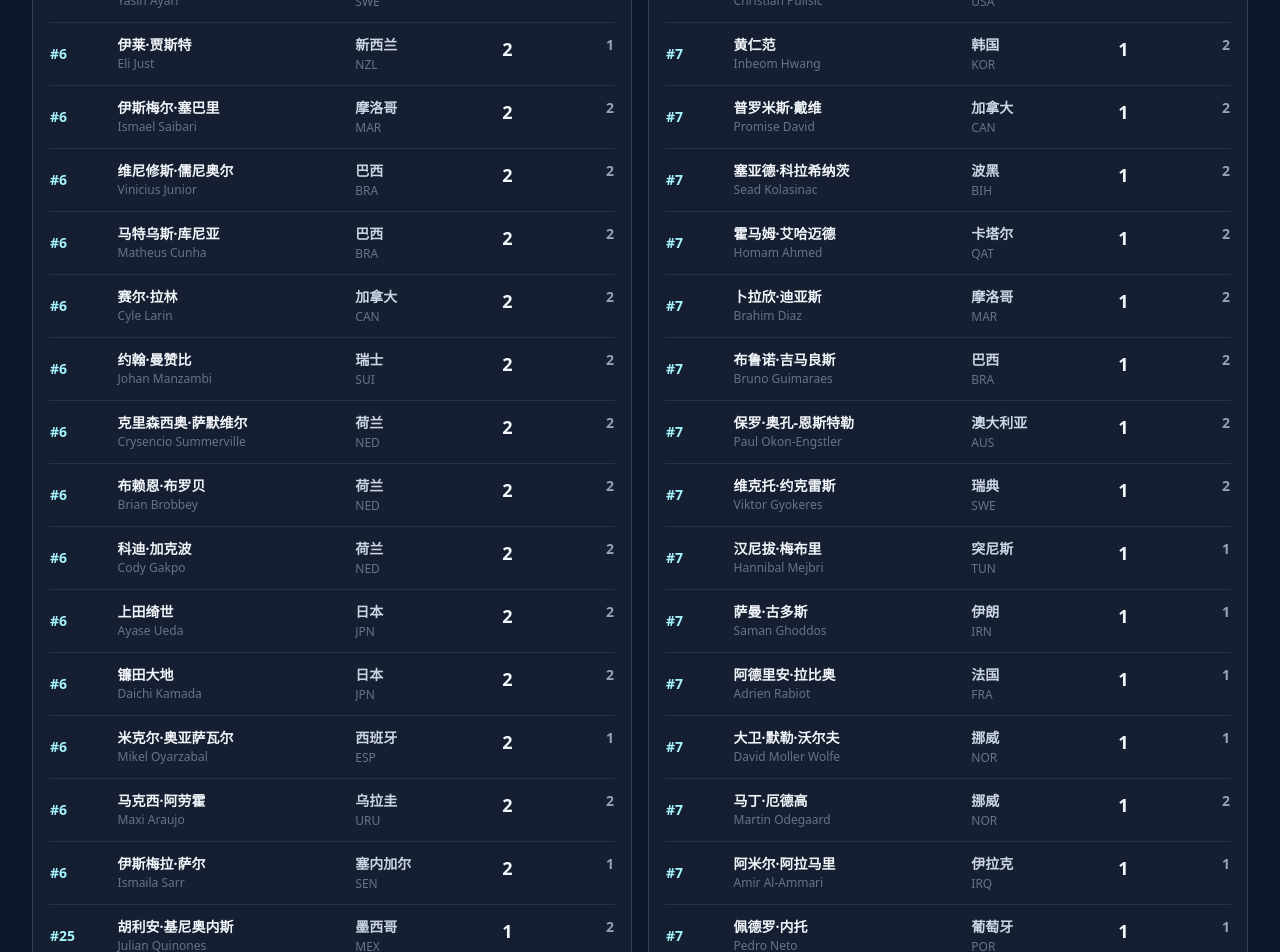
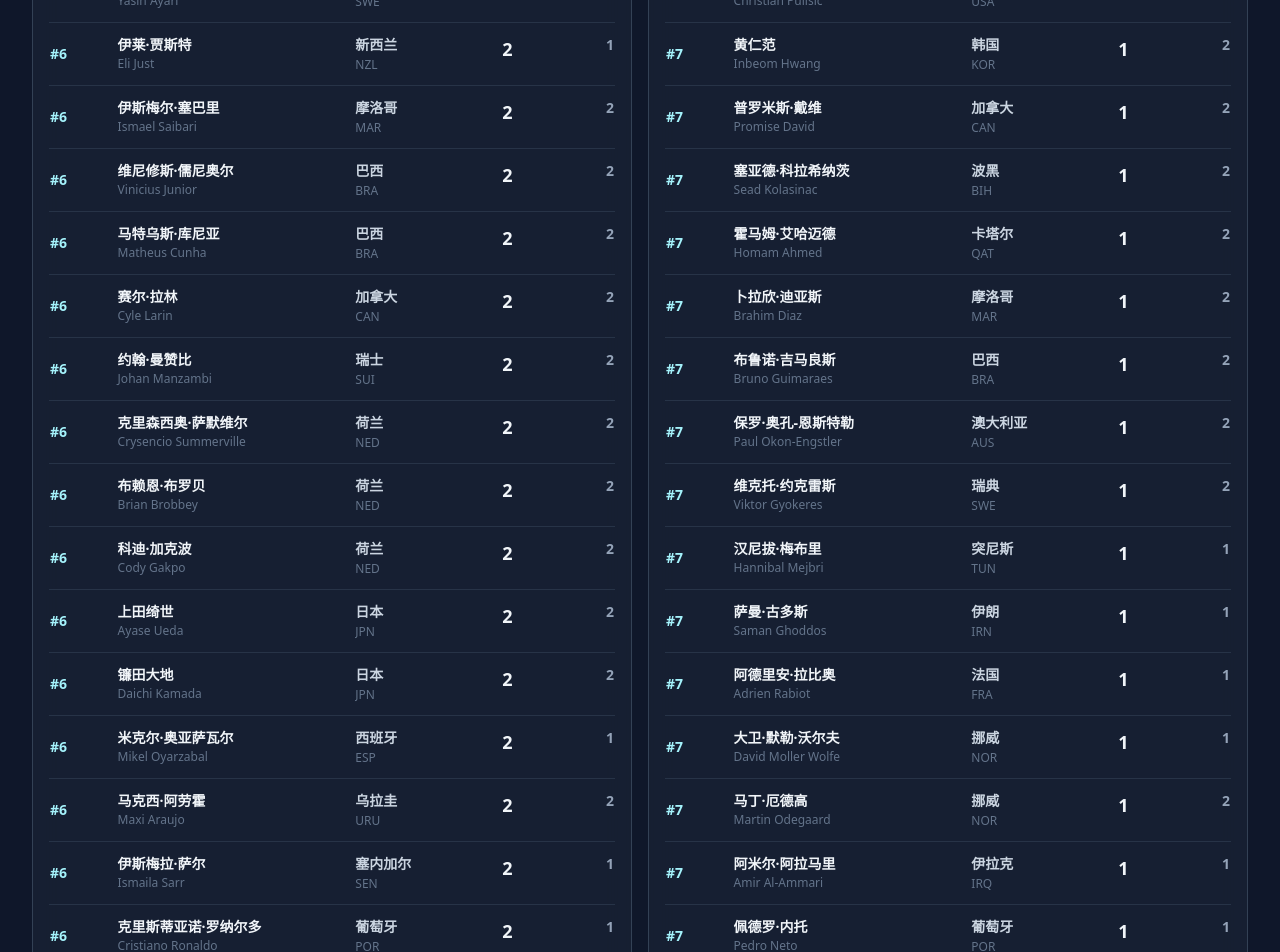
Before and after one commit to huayu2025ai-sketch/world-cup-26, a Next.js app: page /stats in a window 1280 px wide. Shown: the part 860-1812 px from the top of the page. Built offline with nearby package versions, Linux system fonts and the light colour scheme.

Commit message:
Update World Cup results and stats

```diff
--- a/constants/scheduleData.ts
+++ b/constants/scheduleData.ts
@@ -259,9 +259,17 @@ const matchInputs: ScheduleMatchInput[] = [
     { player: "阿明·古伊里", team: "阿尔及利亚", minute: "69'", type: "goal" },
     { player: "纳迪尔·本布阿里", team: "阿尔及利亚", minute: "82'", type: "goal" },
   ] },
-  { id: 45, stage: "分组赛", group: "K", date: "2026-06-23", etTime: "13:00", home: "葡萄牙", away: "乌兹别克斯坦", venue: "Hard Rock Stadium", city: "Miami" },
-  { id: 46, stage: "分组赛", group: "L", date: "2026-06-23", etTime: "16:00", home: "英格兰", away: "加纳", venue: "Gillette Stadium", city: "Boston" },
-  { id: 47, stage: "分组赛", group: "L", date: "2026-06-23", etTime: "19:00", home: "巴拿马", away: "克罗地亚", venue: "BMO Field", city: "Toronto" },
+  { id: 45, stage: "分组赛", group: "K", date: "2026-06-23", etTime: "13:00", home: "葡萄牙", away: "乌兹别克斯坦", venue: "Hard Rock Stadium", city: "Miami", homeScore: 5, awayScore: 0, goalScorers: [
+    { player: "克里斯蒂亚诺·罗纳尔多", team: "葡萄牙", minute: "6'", type: "goal" },
+    { player: "努诺·门德斯", team: "葡萄牙", minute: "16'", type: "goal" },
+    { player: "克里斯蒂亚诺·罗纳尔多", team: "葡萄牙", minute: "39'", type: "goal" },
+    { player: "阿卜杜科迪尔·胡萨诺夫", team: "乌兹别克斯坦", minute: "60'", type: "ownGoal" },
+    { player: "拉斐尔·莱奥", team: "葡萄牙", minute: "87'", type: "goal" },
+  ] },
+  { id: 46, stage: "分组赛", group: "L", date: "2026-06-23", etTime: "16:00", home: "英格兰", away: "加纳", venue: "Gillette Stadium", city: "Boston", homeScore: 0, awayScore: 0, goalScorers: [] },
+  { id: 47, stage: "分组赛", group: "L", date: "2026-06-23", etTime: "19:00", home: "巴拿马", away: "克罗地亚", venue: "BMO Field", city: "Toronto", homeScore: 0, awayScore: 1, goalScorers: [
+    { player: "安特·布迪米尔", team: "克罗地亚", minute: "54'", type: "goal" },
+  ] },
   { id: 48, stage: "分组赛", group: "K", date: "2026-06-23", etTime: "22:00", home: "哥伦比亚", away: "刚果民主共和国", venue: "AT&T Stadium", city: "Dallas" },
   { id: 49, stage: "分组赛", group: "B", date: "2026-06-24", etTime: "15:00", home: "瑞士", away: "加拿大", venue: "BC Place", city: "Vancouver" },
   { id: 50, stage: "分组赛", group: "B", date: "2026-06-24", etTime: "15:00", home: "波黑", away: "卡塔尔", venue: "Lumen Field", city: "Seattle" },
--- a/constants/tournamentStats.ts
+++ b/constants/tournamentStats.ts
@@ -31,6 +31,7 @@ export const goalsRanking: PlayerStat[] = [
   { rank: 6, player: "Mikel Oyarzabal", chineseName: "米克尔·奥亚萨瓦尔", team: "西班牙", teamCode: "ESP", value: 2, matches: 1 },
   { rank: 6, player: "Maxi Araujo", chineseName: "马克西·阿劳霍", team: "乌拉圭", teamCode: "URU", value: 2, matches: 2 },
   { rank: 6, player: "Ismaila Sarr", chineseName: "伊斯梅拉·萨尔", team: "塞内加尔", teamCode: "SEN", value: 2, matches: 1 },
+  { rank: 6, player: "Cristiano Ronaldo", chineseName: "克里斯蒂亚诺·罗纳尔多", team: "葡萄牙", teamCode: "POR", value: 2, matches: 1 },
   { rank: 25, player: "Julian Quinones", chineseName: "胡利安·基尼奥内斯", team: "墨西哥", teamCode: "MEX", value: 1, matches: 2 },
   { rank: 25, player: "Raul Jimenez", chineseName: "劳尔·希门尼斯", team: "墨西哥", teamCode: "MEX", value: 1, matches: 2 },
   { rank: 25, player: "Inbeom Hwang", chineseName: "黄仁范", team: "韩国", teamCode: "KOR", value: 1, matches: 2 },
@@ -73,6 +74,9 @@ export const goalsRanking: PlayerStat[] = [
   { rank: 25, player: "Marko Arnautovic", chineseName: "马尔科·阿瑙托维奇", team: "奥地利", teamCode: "AUT", value: 1, matches: 1 },
   { rank: 25, player: "Musa Al-Taamari", chineseName: "穆萨·阿尔塔马里", team: "约旦", teamCode: "JOR", value: 1, matches: 1 },
   { rank: 25, player: "Joao Neves", chineseName: "若昂·内维斯", team: "葡萄牙", teamCode: "POR", value: 1, matches: 1 },
+  { rank: 25, player: "Nuno Mendes", chineseName: "努诺·门德斯", team: "葡萄牙", teamCode: "POR", value: 1, matches: 1 },
+  { rank: 25, player: "Rafael Leao", chineseName: "拉斐尔·莱奥", team: "葡萄牙", teamCode: "POR", value: 1, matches: 1 },
+  { rank: 25, player: "Ante Budimir", chineseName: "安特·布迪米尔", team: "克罗地亚", teamCode: "CRO", value: 1, matches: 1 },
   { rank: 25, player: "Yoane Wissa", chineseName: "约安·维萨", team: "刚果民主共和国", teamCode: "COD", value: 1, matches: 1 },
   { rank: 25, player: "Harry Kane", chineseName: "哈里·凯恩", team: "英格兰", teamCode: "ENG", value: 1, matches: 1 },
   { rank: 25, player: "Martin Baturina", chineseName: "马丁·巴图里纳", team: "克罗地亚", teamCode: "CRO", value: 1, matches: 1 },
@@ -145,10 +149,14 @@ export const assistsRanking: PlayerStat[] = [
   { rank: 7, player: "Kaishu Sano", chineseName: "佐野海舟", team: "日本", teamCode: "JPN", value: 1, matches: 2 },
   { rank: 7, player: "Ayase Ueda", chineseName: "上田绮世", team: "日本", teamCode: "JPN", value: 1, matches: 2 },
   { rank: 7, player: "Keito Nakamura", chineseName: "中村敬斗", team: "日本", teamCode: "JPN", value: 1, matches: 2 },
-  { rank: 7, player: "Mohamed Hany", chineseName: "穆罕默德·哈尼", team: "埃及", teamCode: "EGY", value: 1, matches: 2 }
+  { rank: 7, player: "Mohamed Hany", chineseName: "穆罕默德·哈尼", team: "埃及", teamCode: "EGY", value: 1, matches: 2 },
+  { rank: 7, player: "Joao Cancelo", chineseName: "若昂·坎塞洛", team: "葡萄牙", teamCode: "POR", value: 1, matches: 1 },
+  { rank: 7, player: "Bruno Fernandes", chineseName: "布鲁诺·费尔南德斯", team: "葡萄牙", teamCode: "POR", value: 1, matches: 1 },
+  { rank: 7, player: "Cristiano Ronaldo", chineseName: "克里斯蒂亚诺·罗纳尔多", team: "葡萄牙", teamCode: "POR", value: 1, matches: 1 },
+  { rank: 7, player: "Josip Stanisic", chineseName: "约西普·斯塔尼希奇", team: "克罗地亚", teamCode: "CRO", value: 1, matches: 1 }
 ];
 
 export const statsNotice = {
-  title: "J组第44场赛果更新",
-  body: "已补入第 44 场终场结果：约旦 1-2 阿尔及利亚；射手榜和助攻榜已同步更新，仅写入可明确确认的进球与助攻。"
+  title: "K组与L组赛果更新",
+  body: "已补入第 45-47 场终场结果：葡萄牙 5-0 乌兹别克斯坦、英格兰 0-0 加纳、巴拿马 0-1 克罗地亚；射手榜与助攻榜已同步更新，仅写入可明确确认的进球与助攻。"
 };
--- a/constants/worldcupData.ts
+++ b/constants/worldcupData.ts
@@ -41,6 +41,20 @@ export type GroupOverviewUpdate = {
 };
 
 export const groupOverviewUpdates: GroupOverviewUpdate[] = [
+  {
+    updatedAt: "2026-06-24T10:55:58+08:00",
+    updatedAtLabel: "北京时间 2026年6月24日 10:55",
+    title: "K组与L组第45-47场赛果更新",
+    summary: "本次按北京时间 2026-06-24 10:55 复核并补入第 45-47 场终场结果：葡萄牙 5-0 乌兹别克斯坦、英格兰 0-0 加纳、巴拿马 0-1 克罗地亚；同步重算 K/L 组积分榜与已确认个人统计。第 48 场哥伦比亚 vs 刚果民主共和国尚未到终场窗口，未写入。",
+    changes: [
+      "第 45 场补入葡萄牙 5-0 乌兹别克斯坦：克里斯蒂亚诺·罗纳尔多 6'、39'，努诺·门德斯 16'，阿卜杜科迪尔·胡萨诺夫 60' 乌龙，拉斐尔·莱奥 87'。",
+      "第 46 场补入英格兰 0-0 加纳：双方互交白卷。",
+      "第 47 场补入巴拿马 0-1 克罗地亚：安特·布迪米尔 54'。",
+      "K 组积分榜重算：葡萄牙 2 战 4 分领跑，哥伦比亚 1 战 3 分列第二，刚果民主共和国 1 战 1 分列第三，乌兹别克斯坦 2 战 0 分垫底。",
+      "L 组积分榜重算：英格兰与加纳同积 4 分，英格兰以进球数优势列第一；克罗地亚 3 分列第三，巴拿马 0 分垫底。",
+      "助攻仅确认四次：若昂·坎塞洛助攻克里斯蒂亚诺·罗纳尔多首球，布鲁诺·费尔南德斯助攻克里斯蒂亚诺·罗纳尔多第二球，克里斯蒂亚诺·罗纳尔多助攻拉斐尔·莱奥，约西普·斯塔尼希奇助攻安特·布迪米尔。"
+    ]
+  },
   {
     updatedAt: "2026-06-23T16:53:36+08:00",
     updatedAtLabel: "北京时间 2026年6月23日 16:53",
@@ -848,10 +862,10 @@ export const worldCupGroups: WorldCupGroup[] = [
       { name: "哥伦比亚", englishName: "Colombia", code: "COL", flag: "🇨🇴", confederation: "CONMEBOL", pot: 2 }
     ],
     standings: [
+      { name: "葡萄牙", code: "POR", played: 2, won: 1, draw: 1, lost: 0, goalsFor: 6, goalsAgainst: 1, goalDiff: 5, points: 4 },
       { name: "哥伦比亚", code: "COL", played: 1, won: 1, draw: 0, lost: 0, goalsFor: 2, goalsAgainst: 1, goalDiff: 1, points: 3 },
-      { name: "葡萄牙", code: "POR", played: 1, won: 0, draw: 1, lost: 0, goalsFor: 1, goalsAgainst: 1, goalDiff: 0, points: 1 },
       { name: "刚果民主共和国", code: "COD", played: 1, won: 0, draw: 1, lost: 0, goalsFor: 1, goalsAgainst: 1, goalDiff: 0, points: 1 },
-      { name: "乌兹别克斯坦", code: "UZB", played: 1, won: 0, draw: 0, lost: 1, goalsFor: 1, goalsAgainst: 2, goalDiff: -1, points: 0 }
+      { name: "乌兹别克斯坦", code: "UZB", played: 2, won: 0, draw: 0, lost: 2, goalsFor: 1, goalsAgainst: 7, goalDiff: -6, points: 0 }
     ]
   },
   {
@@ -868,10 +882,10 @@ export const worldCupGroups: WorldCupGroup[] = [
       { name: "巴拿马", englishName: "Panama", code: "PAN", flag: "🇵🇦", confederation: "CONCACAF", pot: 3 }
     ],
     standings: [
-      { name: "英格兰", code: "ENG", played: 1, won: 1, draw: 0, lost: 0, goalsFor: 3, goalsAgainst: 2, goalDiff: 1, points: 3 },
-      { name: "加纳", code: "GHA", played: 1, won: 1, draw: 0, lost: 0, goalsFor: 1, goalsAgainst: 0, goalDiff: 1, points: 3 },
-      { name: "克罗地亚", code: "CRO", played: 1, won: 0, draw: 0, lost: 1, goalsFor: 2, goalsAgainst: 3, goalDiff: -1, points: 0 },
-      { name: "巴拿马", code: "PAN", played: 1, won: 0, draw: 0, lost: 1, goalsFor: 0, goalsAgainst: 1, goalDiff: -1, points: 0 }
+      { name: "英格兰", code: "ENG", played: 2, won: 1, draw: 1, lost: 0, goalsFor: 3, goalsAgainst: 2, goalDiff: 1, points: 4 },
+      { name: "加纳", code: "GHA", played: 2, won: 1, draw: 1, lost: 0, goalsFor: 1, goalsAgainst: 0, goalDiff: 1, points: 4 },
+      { name: "克罗地亚", code: "CRO", played: 2, won: 1, draw: 0, lost: 1, goalsFor: 3, goalsAgainst: 3, goalDiff: 0, points: 3 },
+      { name: "巴拿马", code: "PAN", played: 2, won: 0, draw: 0, lost: 2, goalsFor: 0, goalsAgainst: 2, goalDiff: -2, points: 0 }
     ]
   }
 ];
```
